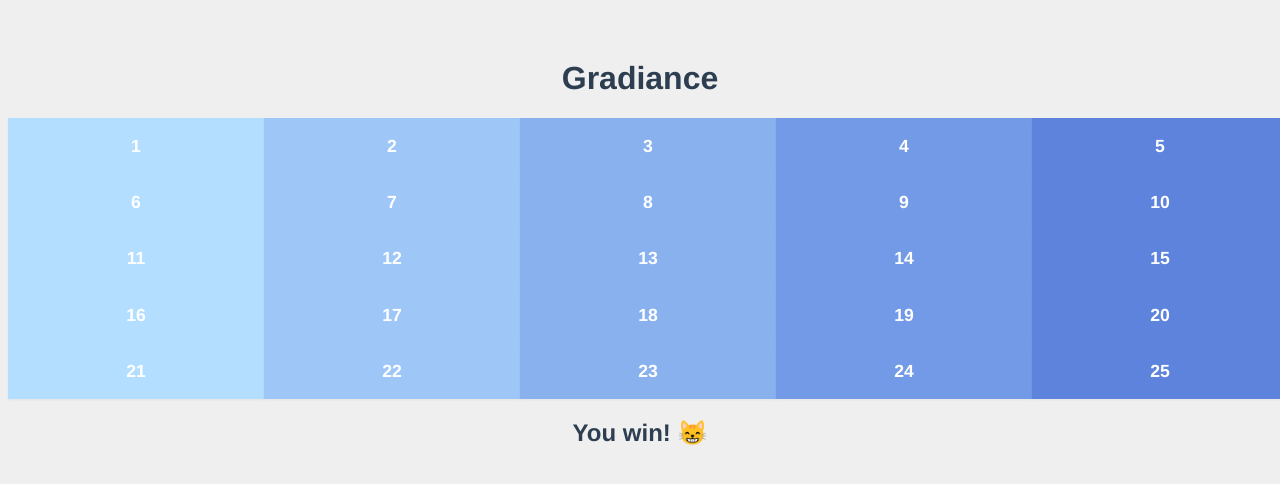
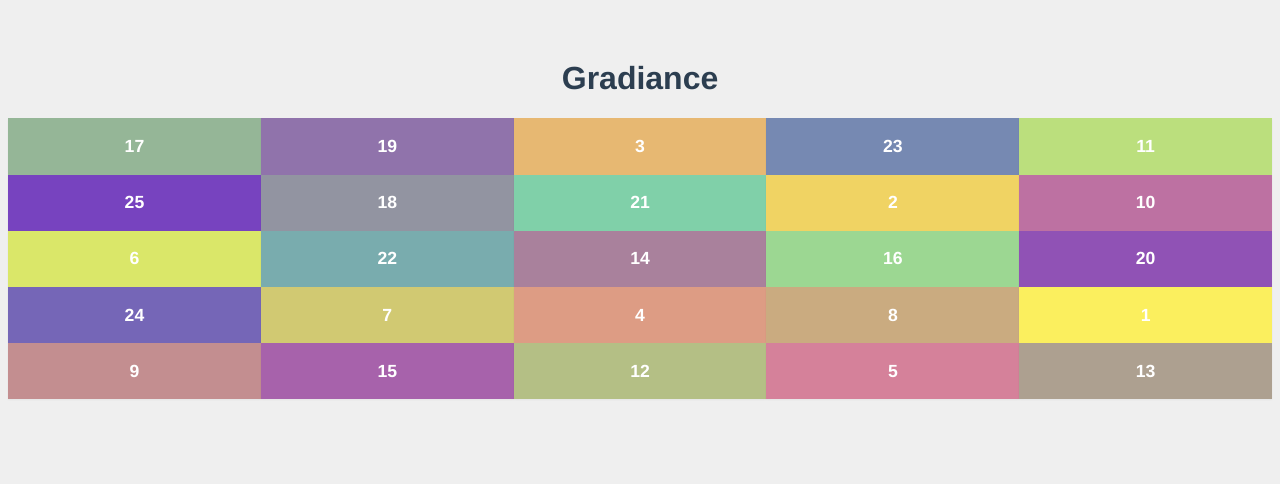
Before and after one commit to jadeleafmoon/gradiance, a Vue app: page / in a window 1280 px wide. Shown: the top 484 px of the page. Built offline with nearby package versions, Linux system fonts and the light colour scheme.

Commit message:
feat: add shuffle colors

```diff
--- a/public/index.html
+++ b/public/index.html
@@ -4,7 +4,6 @@
     <meta charset="utf-8">
     <meta http-equiv="X-UA-Compatible" content="IE=edge">
     <meta name="viewport" content="width=device-width,initial-scale=1.0">
-    <link rel="icon" href="<%= BASE_URL %>favicon.ico">
     <title><%= htmlWebpackPlugin.options.title %></title>
   </head>
   <body>
--- a/src/App.vue
+++ b/src/App.vue
@@ -7,10 +7,11 @@
 
   <div class="grid">
     <Tile
-    v-for="tile in tiles"
-    :tile="tile"
-    :key="tile.id"
-    @toggle-tile="toggleTile(tile.id)"
+      v-for="tile in tiles"
+      :tile="tile"
+      :key="tile.id"
+      class="tile"
+      @toggle-tile="toggleTile(tile.id)"
     />
   </div>
 
@@ -21,7 +22,8 @@
       class="debug-item"
       v-for="tile in tiles"
       v-show="tile.id !== 0"
-    > {{ tile.id }} , position: {{ tile.position }}
+    >
+      {{ tile.id }} , position: {{ tile.position }}
     </div>
   </div>
 
@@ -38,14 +40,7 @@ export default {
     return {
       debug: false,
       selectedTiles: [],
-      tiles: [
-        { number: 0, position: 0, isSelected: false, color: "black", id: 0},
-        { number: 1, position: 5, isSelected: false, color: "#b3deff", id: 1},
-        { number: 2, position: 1, isSelected: false, color: "#9ec7f7", id: 2},
-        { number: 3, position: 4, isSelected: false, color: "#88b1ee", id: 3},
-        { number: 4, position: 2, isSelected: false, color: "#739ae6", id: 4},
-        { number: 5, position: 3, isSelected: false, color: "#5d83dd", id: 5},
-      ],
+      tiles: [],
     }
   },
   methods: {
@@ -87,7 +82,7 @@ export default {
       }
     },
     generateTiles() {
-      const result = [{
+      let result = [{
         number: 0,
         position: 0,
         isSelected: false,
@@ -96,28 +91,52 @@ export default {
       }]
 
       const numTiles = 25
-      const colors = ["#b3deff", "#9ec7f7", "#88b1ee", "#739ae6", "#5d83dd"]
-      let colorIdx = 0;
+      const colors = [
+        "#fbef5e", "#F0D363", "#E7B872", "#DD9C84", "#D5819A",
+        "#DAE769", "#D1C972", "#CAAB80", "#C38E90", "#BD71A2",
+        "#BBDF7D", "#B4BF85", "#ADA090", "#A9819C", "#A762AB",
+        "#9CD792", "#95B697", "#9294A1", "#9073AB", "#9052B5",
+        "#80D0A9", "#79ACAE", "#7689B2", "#7566B7", "#7743BF"
+      ];
+      colors.unshift('black')
+
+      let colorIdx = 0
+      let shuffledColors = this.shuffleArray(colors)
 
       for (let i = 1; i <= numTiles; i++) {
-        if (colorIdx > 4) colorIdx = 0
-        const color = colors[colorIdx]
-        colorIdx += 1
+
+        const currentColor = colors[i]
 
         const newTile = {
           number: i,
           position: i,
           isSelected: false,
-          color: color,
+          color: currentColor,
           id: i
         }
 
         result.push(newTile)
       }
 
+      result = this.shuffleArray(result)
+      console.log(result)
+
       return result
+    },
+    shuffleArray(arr) {
+      let result = [];
+      let copy = arr.slice()
 
-    }
+      for (let i = 0; i < copy.length; i++) {
+        const randomIndex = Math.floor(Math.random() * arr.length)
+
+        let temp = copy[i]
+        copy[i] = copy[randomIndex]
+        copy[randomIndex] = temp
+      }
+
+      return copy
+    },
   },
   computed: {
     numberOfCorrectTiles() {
@@ -135,6 +154,7 @@ export default {
   },
   beforeMount() {
     this.tiles = this.generateTiles()
+    console.log("before")
   }
 }
 </script>
@@ -155,21 +175,26 @@ body {
 
 .grid {
   display: grid;
-  grid-template-columns: 1fr 1fr 1fr 1fr 1fr;
+  grid-template-columns: repeat(5, 1fr);
   grid-gap: 0;
+}
+
+.tile {
+  /* width: 15vw;
+  height: 15vw; */
 }
 
 /* Firefox */
 @media (prefers-color-scheme: dark) {
     :root {
-        color-scheme: light;
+        color-scheme: light only;
     }
 }
 
 /* Chrome */
 @media (forced-colors: active) {
     :root {
-        color-scheme: light;
+        color-scheme: light only;
     }
 }
 </style>
--- a/src/components/Tile.vue
+++ b/src/components/Tile.vue
@@ -31,13 +31,15 @@ export default {
 
 <style>
 .tile {
-  width: 20vw;
+  /* width: 15vw;
+  height: 15vw; */
   transition: all .1s ease-in-out;
   box-shadow: rgba(0, 0, 0, 0.05) 0px 1px 2px 0px;
 
   display: flex;
   justify-content: center;
   align-items: center;
+
 }
 
 .tile:hover {
```
Also changed, not shown: src/assets/colorPalettes.js (added, +9 -0 lines).
